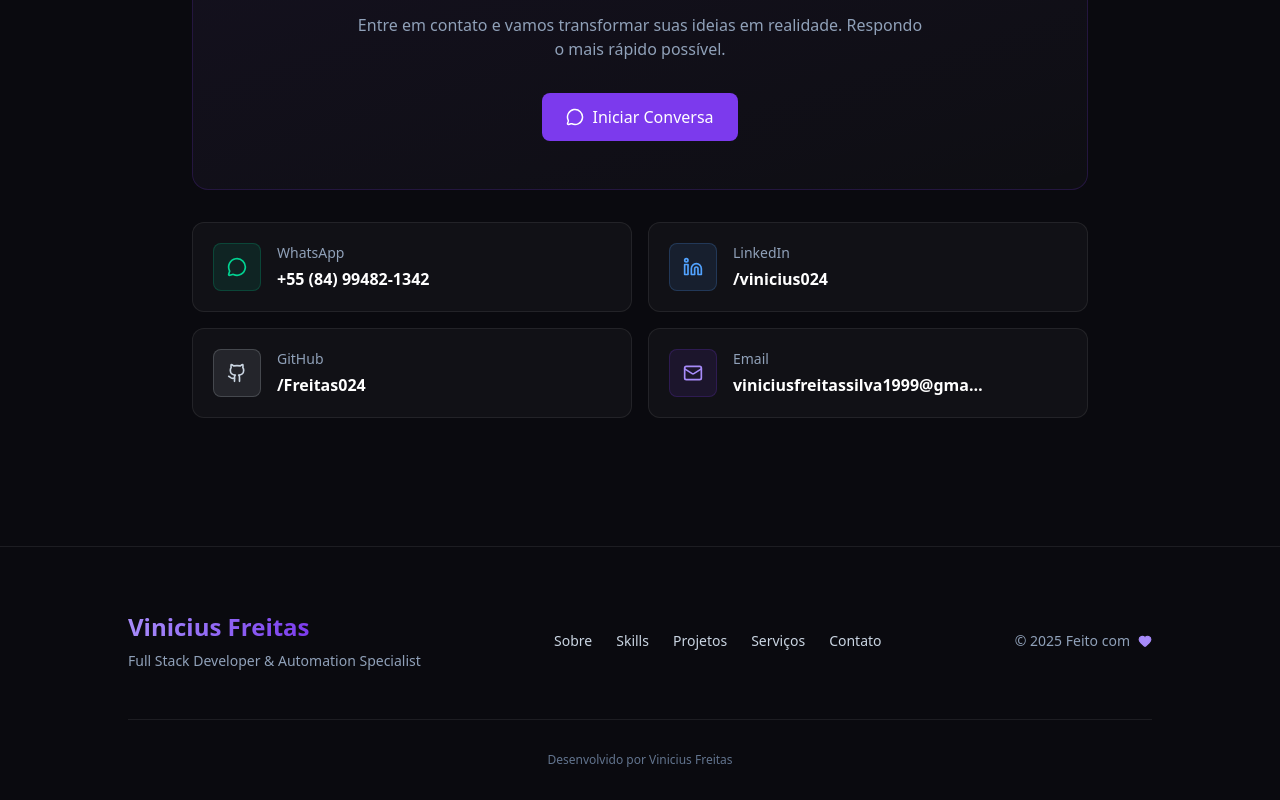
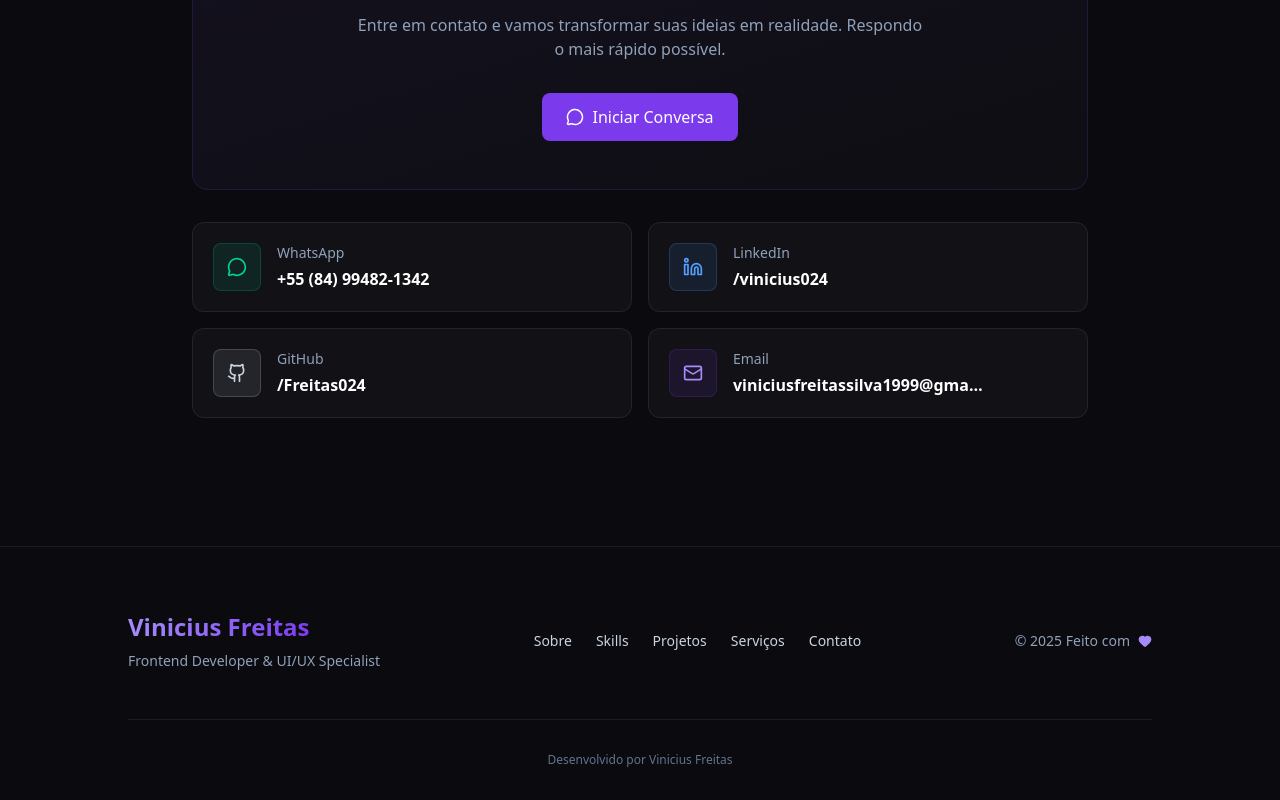
Before and after one commit to Freitas024/website, a Next.js app: page / in a window 1280 px wide. Shown: the part 4993-5793 px from the top of the page. Built offline with nearby package versions, Linux system fonts and the light colour scheme.

Commit message:
feat: modificando texto do footer

```diff
--- a/src/components/Footer/Footer.tsx
+++ b/src/components/Footer/Footer.tsx
@@ -6,7 +6,6 @@ export default function Footer() {
     return (
         <footer className="relative border-t border-white/[0.08] bg-[#0a0a0f] pt-16 pb-8 px-6 md:px-16 lg:px-24 xl:px-32">
             <div className="max-w-7xl mx-auto flex flex-col md:flex-row justify-between items-center gap-8 mb-12">
-                {/* Left: Logo and Title */}
                 <div className="flex flex-col items-center md:items-start text-center md:text-left">
                     <a
                         href="#hero"
@@ -15,11 +14,10 @@ export default function Footer() {
                         Vinicius Freitas
                     </a>
                     <p className="text-sm text-slate-400">
-                        Full Stack Developer & Automation Specialist
+                        Frontend Developer & UI/UX Specialist
                     </p>
                 </div>
 
-                {/* Center: Navigation Links */}
                 <nav className="flex flex-wrap justify-center gap-6 text-sm font-medium text-slate-300">
                     <a href="#sobre" className="hover:text-[#a78bfa] transition-colors">
                         Sobre
@@ -38,14 +36,12 @@ export default function Footer() {
                     </a>
                 </nav>
 
-                {/* Right: Copyright */}
                 <div className="flex items-center gap-2 text-sm text-slate-400">
                     <span>&copy; {currentYear} Feito com</span>
                     <Heart size={14} className="text-[#a78bfa] fill-[#a78bfa]" />
                 </div>
             </div>
 
-            {/* Bottom: Tech Stack */}
             <div className="pt-8 border-t border-white/[0.08] text-center">
                 <p className="text-xs text-slate-500">
                     Desenvolvido por Vinicius Freitas
```
